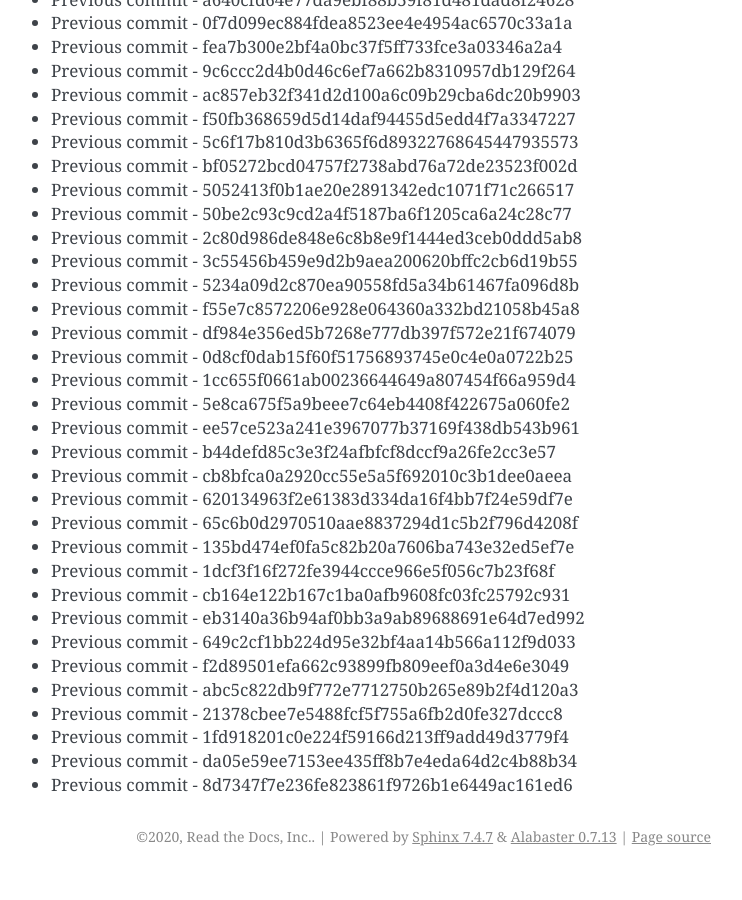
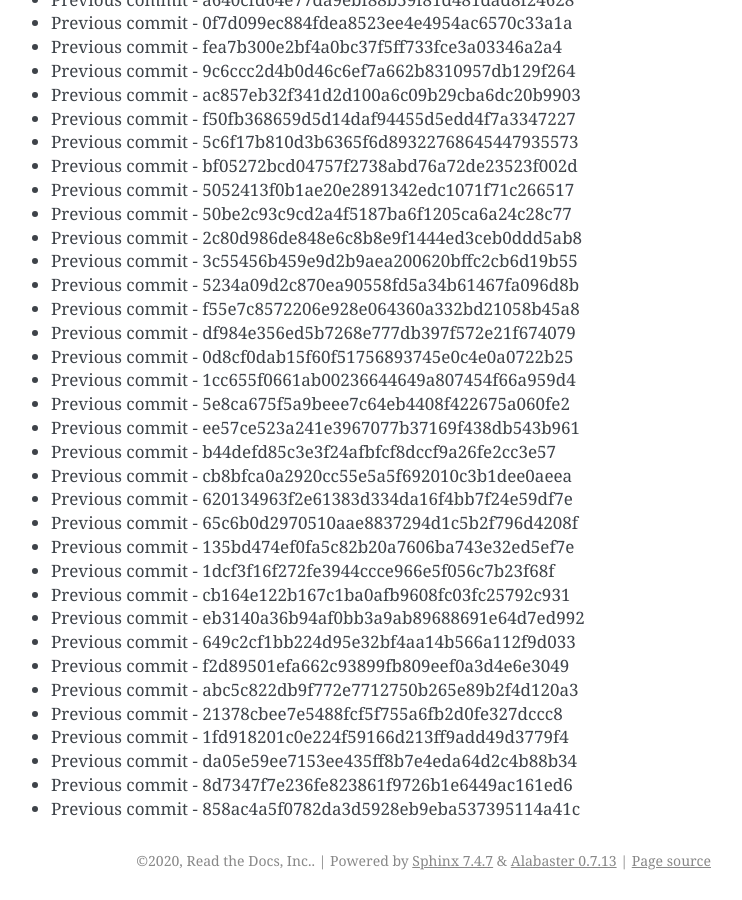
Before and after one commit to readthedocs/rtd-git-stresstest, a Sphinx documentation site: the page built from docs/updates.rst, in a window 1280 px wide and 900 px high, scrolled down 19503 px. Shown: the whole window, without its empty margins (399-1141 px from the left). Built offline with Sphinx 7.4.7, drawn with Linux system fonts in a browser that asks for light colours; before the commit the page ends 20379 px from its top, so only the background shows below that.

Commit message:
Generating commit from previous: 858ac4a5f0782da3d5928eb9eba537395114a41c

```diff
--- a/docs/updates.rst
+++ b/docs/updates.rst
@@ -851,3 +851,4 @@ It can be tested for any performance characteristics.
 * Previous commit - 1fd918201c0e224f59166d213ff9add49d3779f4
 * Previous commit - da05e59ee7153ee435ff8b7e4eda64d2c4b88b34
 * Previous commit - 8d7347f7e236fe823861f9726b1e6449ac161ed6
+* Previous commit - 858ac4a5f0782da3d5928eb9eba537395114a41c
```
